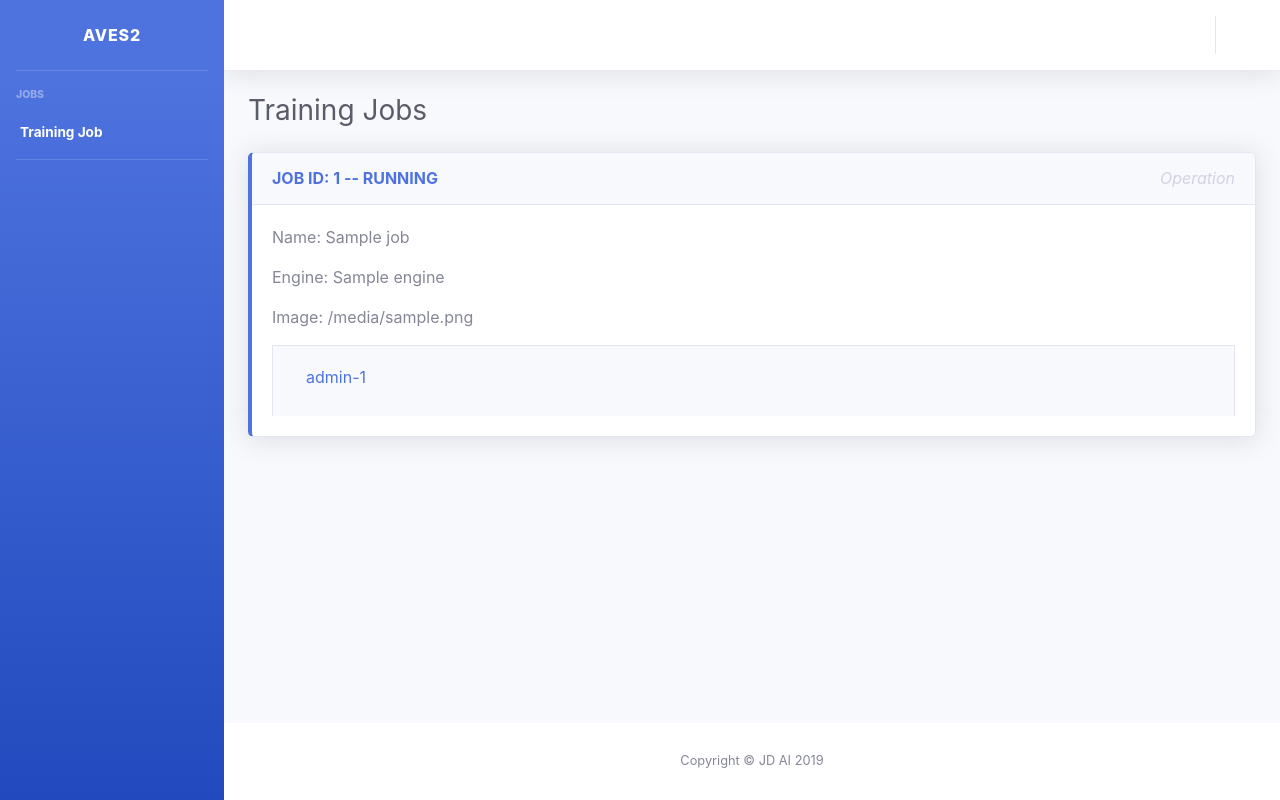
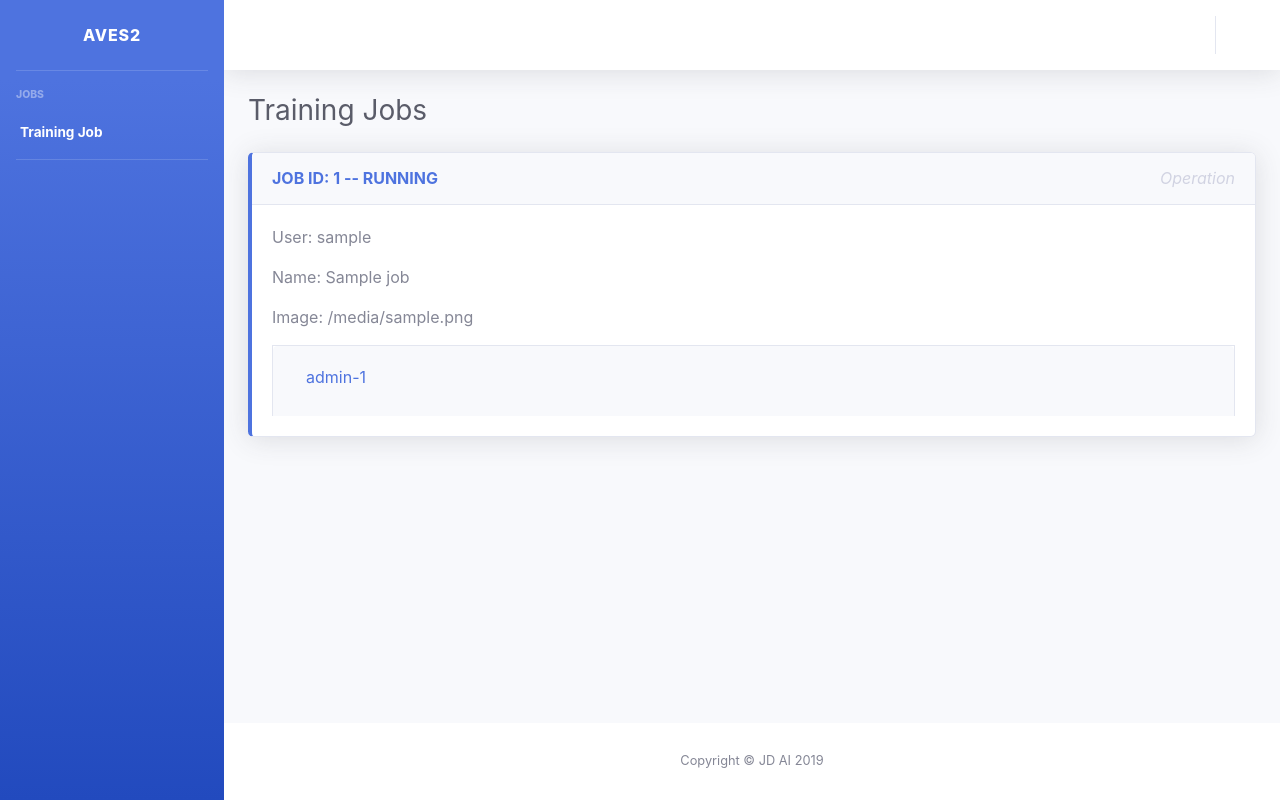
Before and after one commit to jd-aig/aves2, a Django app: template www/templates/aves2_center/index.html in a window 1280 px wide. Run offline with Django 3.2, Linux system fonts and the light colour scheme; the template is opened without the code that fills it: most values are stand-ins (such as "Sample title", 1, 10 or a date in 2020); some libraries are stand-ins or nearby versions.

Commit message:
update index.html to show user name

```diff
--- a/www/templates/aves2_center/index.html
+++ b/www/templates/aves2_center/index.html
@@ -39,8 +39,8 @@
 
                 <!-- Card Body -->
                 <div class="card-body">
+                  <p class="card-text">User: {{ job.username }}</p>
                   <p class="card-text">Name: {{ job.job_name }}</p>
-                  <p class="card-text">Engine: {{ job.engine }}</p>
                   <p class="card-text">Image: {{ job.image }}</p>
                   <div class="accordion" id="accordionJob{{ job.id }}">
                     {% for worker in job.all_workers %}
```
